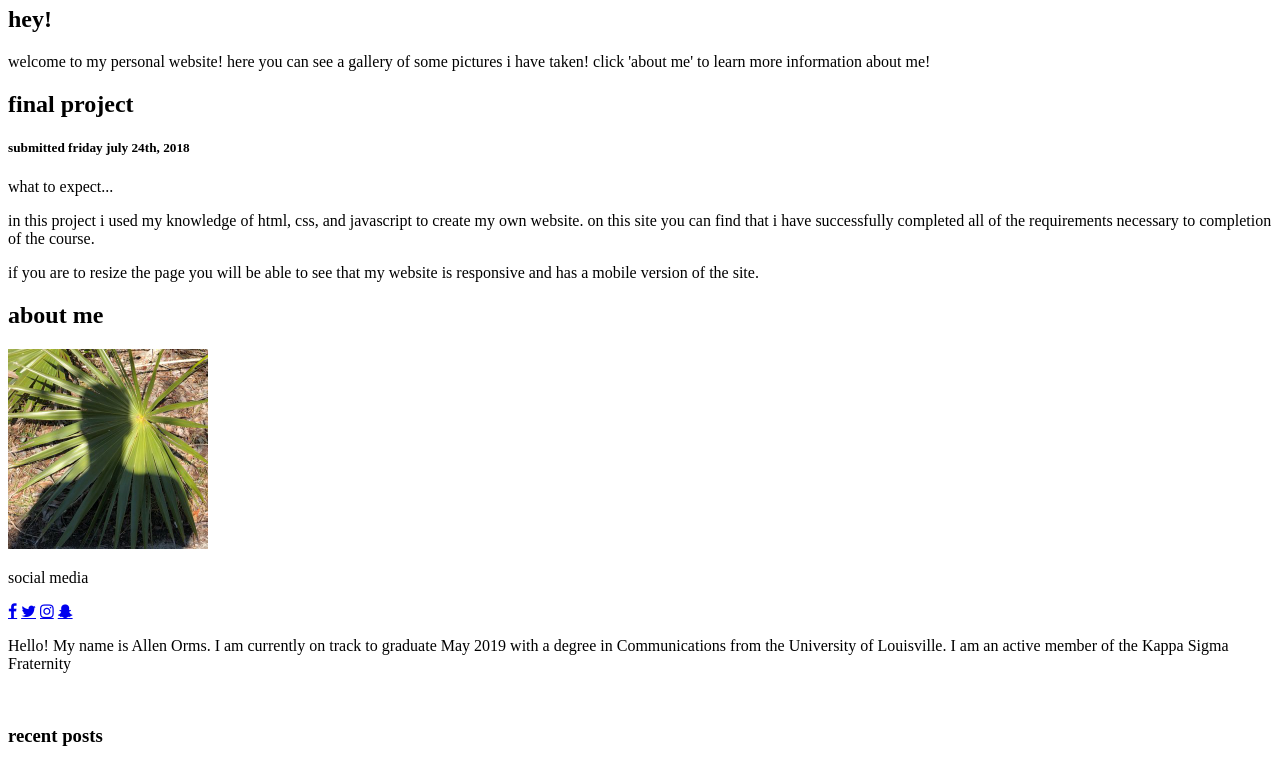
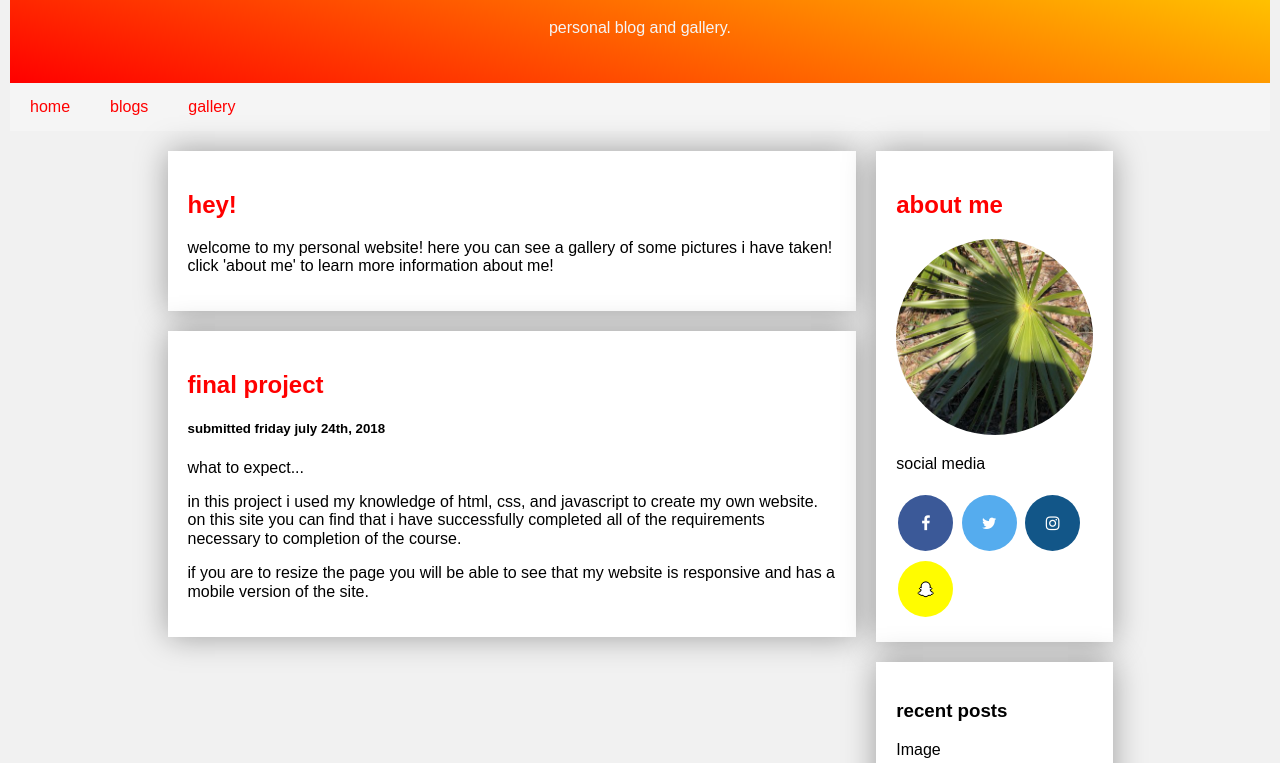
Before and after one commit to trillowpet13/finalprojectcodelou, a plain HTML site: page index.html in a window 1280 px wide. Shown: the part 146-909 px from the top of the page. Drawn offline with nearby package versions, Linux system fonts and the light colour scheme; the site is published under a folder, as on GitHub Pages, so addresses that start at the root find nothing.

Commit message:
Update index.html

```diff
--- a/index.html
+++ b/index.html
@@ -4,8 +4,8 @@
         <meta charset="utf-8">
         <meta http-equiv="X-UA-Compatible" content="IE=edge">
         <title>Allen Orms</title>
-        <link rel="stylesheet" href="/css/normalize.css">
-        <link rel="stylesheet" href="/css/main.css">
+        <link rel="stylesheet" href="css/normalize.css">
+        <link rel="stylesheet" href="css/main.css">
         <script src="https://ajax.googleapis.com/ajax/libs/jquery/3.1.0/jquery.min.js"></script>
         <script src="js/test.js"></script>
         <!-- Add icon library -->
```
